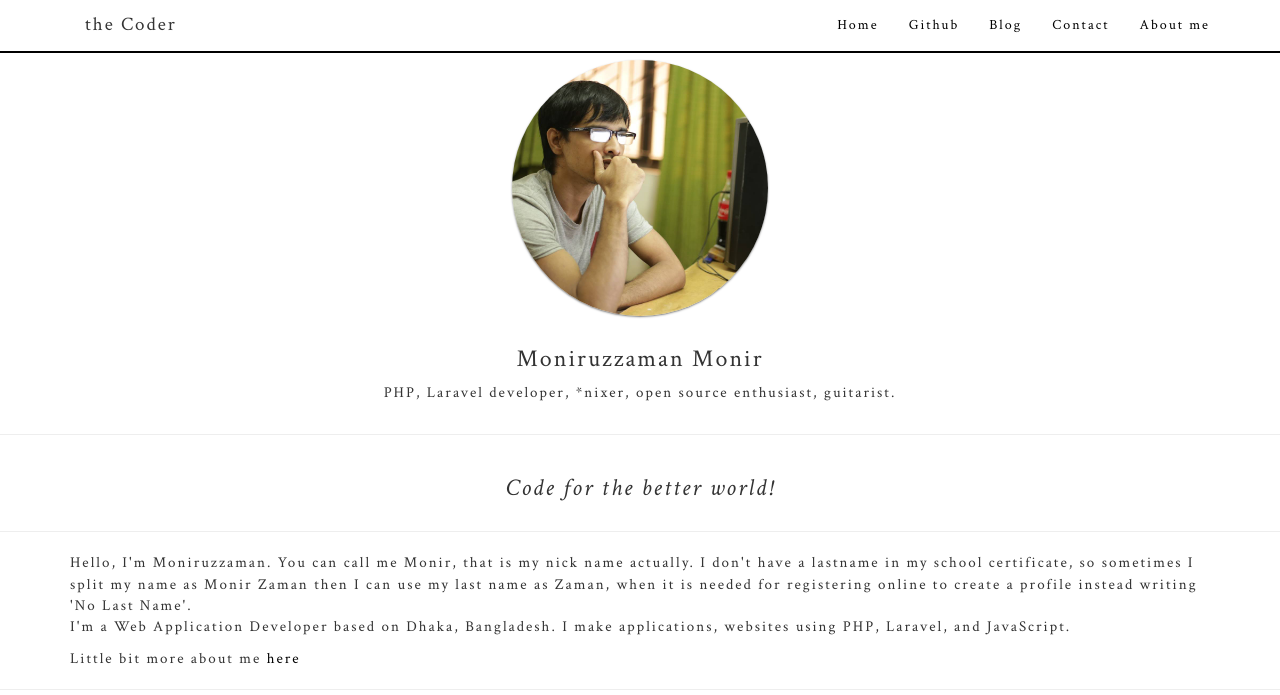
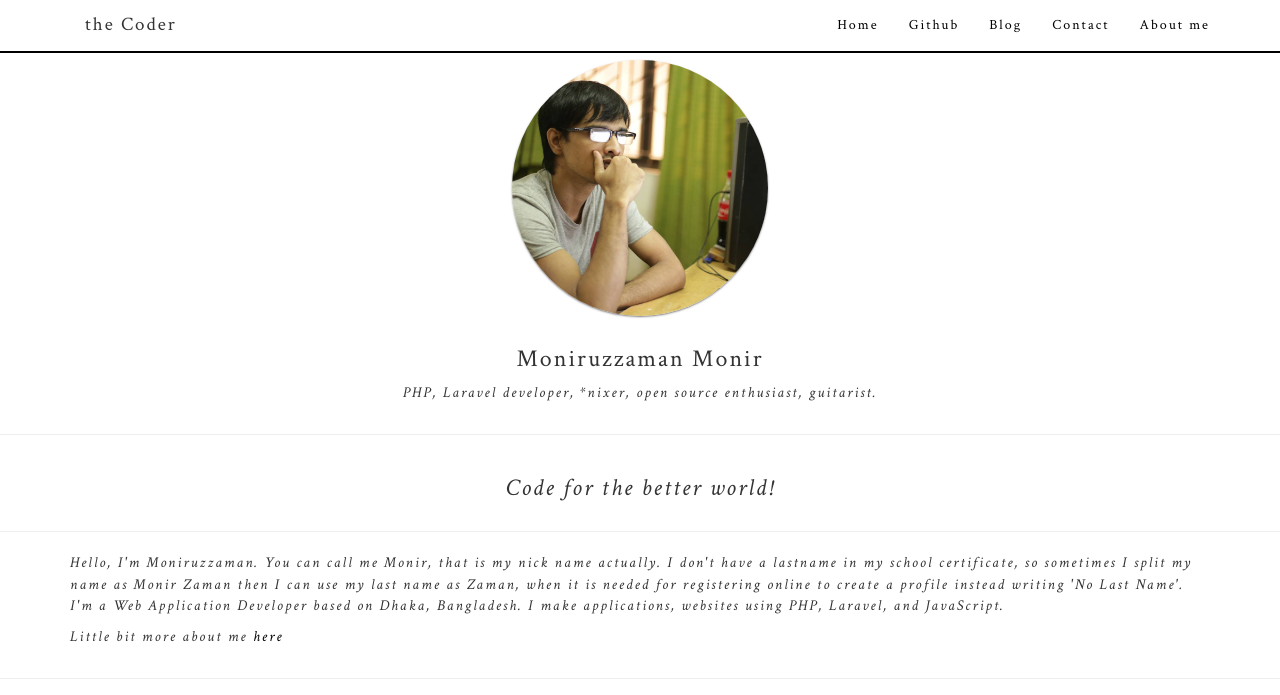
Before and after one commit to monirz/monirz.github.io, a plain HTML site: page index.html in a window 1280 px wide. Shown: the top 695 px of the page. Drawn offline with nearby package versions, Linux system fonts and the light colour scheme.

Commit message:
font style changed

```diff
--- a/css/style.css
+++ b/css/style.css
@@ -18,6 +18,9 @@ h1 {
 	font-size: 24px;
 }
 
+p {
+ font-style: italic;
+}
 a{
     text-decoration: none;
     color: #000;
--- a/index.html
+++ b/index.html
@@ -87,7 +87,9 @@
 
             I'm a Web Application Developer based on Dhaka, Bangladesh. I make applications, websites using PHP, Laravel, and JavaScript.
                 </p>
+                <p>
                 Little bit more about me <a href="about.html">here</a>
+                </p>
             </div> <!-- end container about !-->
 
             <hr>
```
